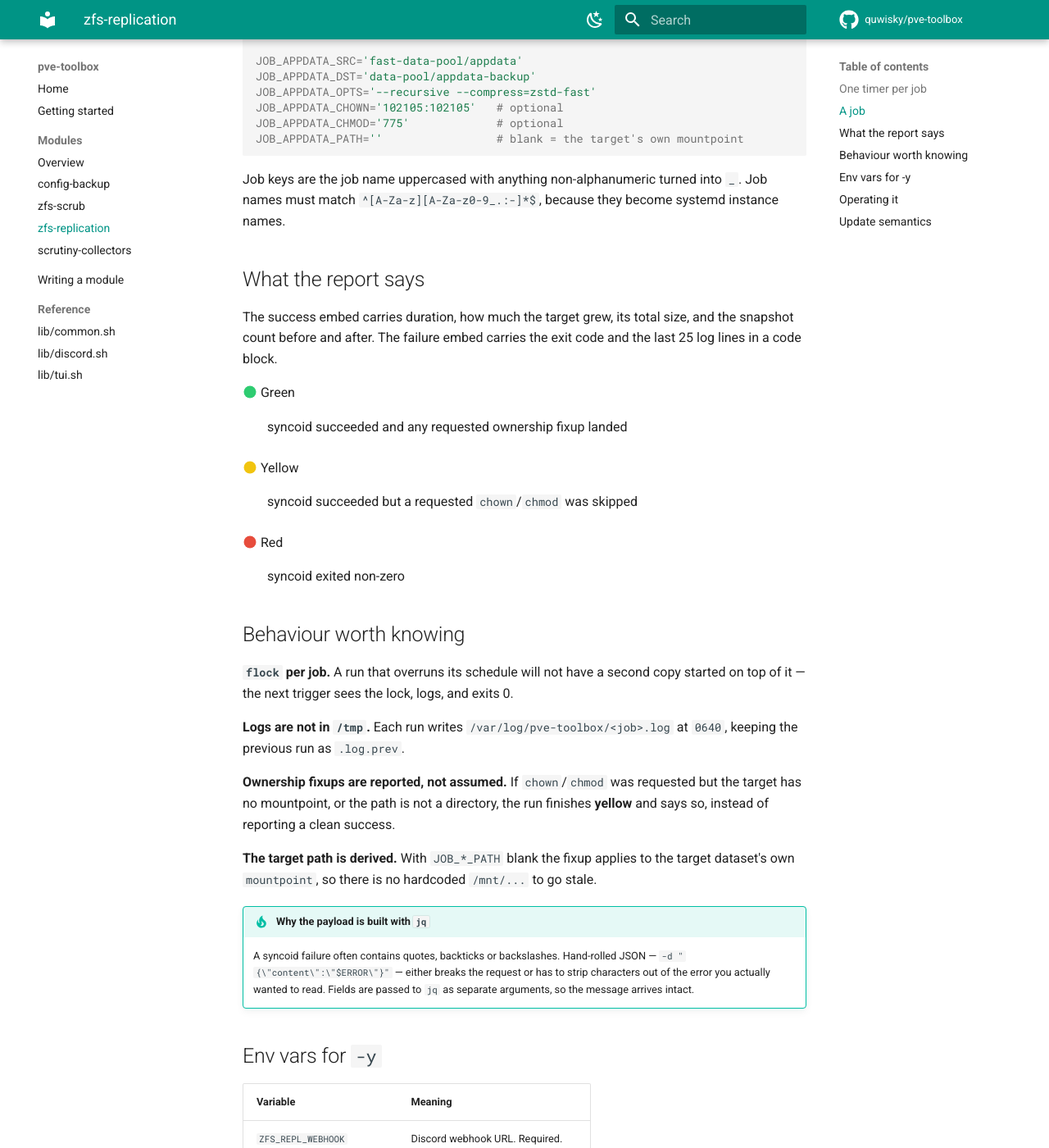
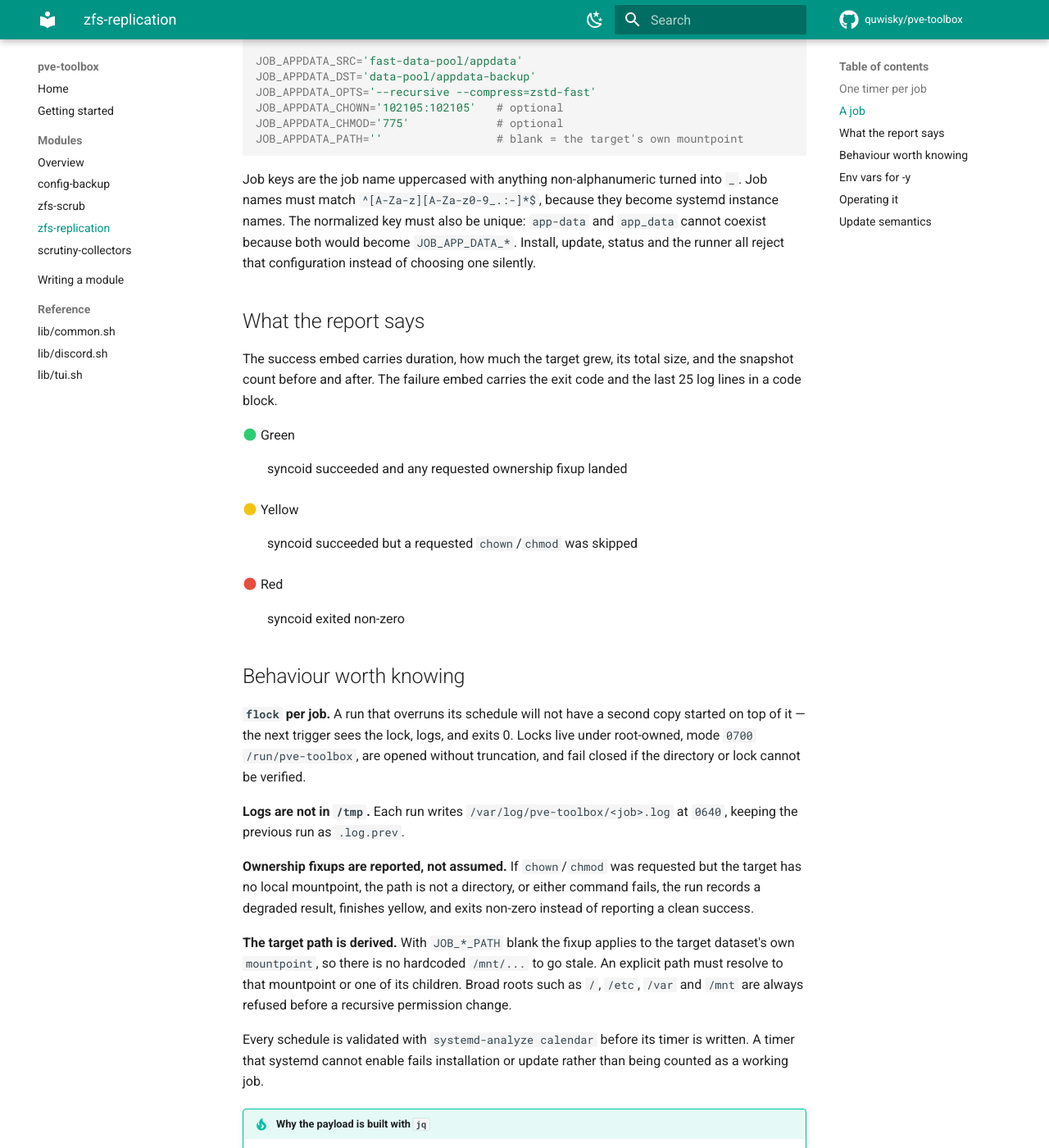
Before and after one commit to quwisky/pve-toolbox, an MkDocs documentation site: the page built from docs/modules/zfs-replication.md, in a window 1280 px wide and 1400 px high, scrolled down 794 px. Shown: the whole window at 82% size. Built offline with MkDocs 1.6.1 and Material for MkDocs 9.7.7, drawn with Linux system fonts in a browser that asks for light colours; comment, search, counter and statistics services are not loaded; some of the changed text lies outside the part shown.

Commit message:
fix(modules): harden destructive and scheduled operations (#14)
Protect backup and replication paths from broad recursive mutations and make scheduled module failures visible.\n\nStage collector releases before pausing timers and roll back the full release when any collector fails. Add behavior-level regression coverage for the affected modules.\n\nCloses #13

```diff
--- a/docs/modules/zfs-replication.md
+++ b/docs/modules/zfs-replication.md
@@ -42,7 +42,10 @@ JOB_APPDATA_PATH=''                 # blank = the target's own mountpoint
 
 Job keys are the job name uppercased with anything non-alphanumeric turned
 into `_`. Job names must match `^[A-Za-z][A-Za-z0-9_.:-]*$`, because they
-become systemd instance names.
+become systemd instance names. The normalized key must also be unique:
+`app-data` and `app_data` cannot coexist because both would become
+`JOB_APP_DATA_*`. Install, update, status and the runner all reject that
+configuration instead of choosing one silently.
 
 ## What the report says
 
@@ -63,17 +66,26 @@ code and the last 25 log lines in a code block.
 
 **`flock` per job.** A run that overruns its schedule will not have a second
 copy started on top of it — the next trigger sees the lock, logs, and exits 0.
+Locks live under root-owned, mode `0700` `/run/pve-toolbox`, are opened without
+truncation, and fail closed if the directory or lock cannot be verified.
 
 **Logs are not in `/tmp`.** Each run writes `/var/log/pve-toolbox/<job>.log`
 at `0640`, keeping the previous run as `.log.prev`.
 
 **Ownership fixups are reported, not assumed.** If `chown`/`chmod` was
-requested but the target has no mountpoint, or the path is not a directory,
-the run finishes **yellow** and says so, instead of reporting a clean success.
+requested but the target has no local mountpoint, the path is not a directory,
+or either command fails, the run records a degraded result, finishes yellow,
+and exits non-zero instead of reporting a clean success.
 
 **The target path is derived.** With `JOB_*_PATH` blank the fixup applies to
 the target dataset's own `mountpoint`, so there is no hardcoded `/mnt/...` to
-go stale.
+go stale. An explicit path must resolve to that mountpoint or one of its
+children. Broad roots such as `/`, `/etc`, `/var` and `/mnt` are always
+refused before a recursive permission change.
+
+Every schedule is validated with `systemd-analyze calendar` before its timer is
+written. A timer that systemd cannot enable fails installation or update rather
+than being counted as a working job.
 
 !!! tip "Why the payload is built with `jq`"
 
@@ -125,5 +137,6 @@ schedule, and the outcome of its last run.
 
 `update` re-syncs the installed runner and the unit files with the checkout,
 offers to remove timers for jobs no longer in `JOBS`, and prompts for the
-settings of jobs that are configured but have no timer. `check` reports that
+settings of jobs that are configured but have no timer. Invalid schedules are
+reported and rewritten through the same validated prompt. `check` reports that
 without changing anything.
```
Also changed, not shown: docs/modules/config-backup.md (+10 -3 lines), docs/modules/scrutiny-collectors.md (+11 -6 lines), docs/modules/zfs-scrub.md (+9 -3 lines), 8 other files.
